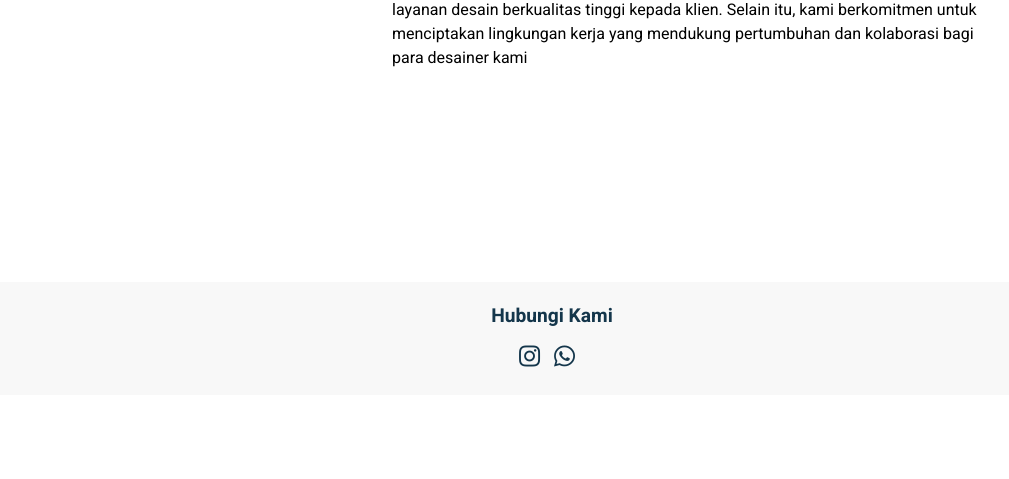
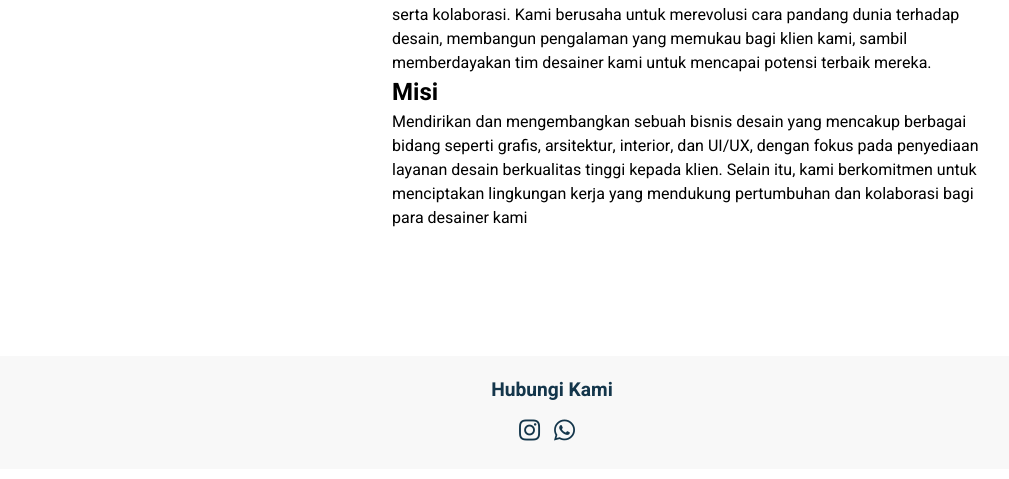
Before and after one commit to Kaychanne/Graphica, a plain HTML site: page about.html in a window 1280 px wide. Shown: the part 405-884 px from the top of the page, without its empty margins (88-1097 px from the left). Drawn offline with Linux system fonts and the light colour scheme.

Commit message:
Perbaikan #1

```diff
--- a/view/css/about.css
+++ b/view/css/about.css
@@ -73,7 +73,7 @@ header {
     display: flex;
     justify-content: center;
     align-items: center;
-    height: 100vh;
+    height: 82vh;
 }
 
 .container {
@@ -90,7 +90,7 @@ header {
 
 .right-column {
     position: absolute;
-    top: 40%;
+    top: 60%;
     transform: translateY(-50%);
     right: 0;
     width: 600px;
@@ -101,8 +101,7 @@ header {
 footer {
     background-color: var(--background-color);
     padding: 20px 0;
-    position: fixed;
-    bottom: 0;
+    position: absolute;
     left: 0;
     width: 100%;
 }
--- a/view/css/layanan.css
+++ b/view/css/layanan.css
@@ -106,7 +106,7 @@ header {
 .card {
     border-radius: 5px;
     background-color: var(--background-color);
-    height: 485px;
+    height: 545px;
     display: flex;
     flex-direction: column;
     padding: 10px;
@@ -161,7 +161,7 @@ header {
 footer {
     background-color: var(--background-color);
     padding: 20px 0;
-    position: fixed;
+    position: absolute;
     bottom: 0;
     left: 0;
     width: 100%;
--- a/view/css/portofolio.css
+++ b/view/css/portofolio.css
@@ -169,7 +169,6 @@ textarea {
     display: flex;
     justify-content: center;
     flex-wrap: wrap;
-    margin-bottom: 75px;
 }
 
 .project {
@@ -198,8 +197,7 @@ textarea {
 footer {
     background-color: var(--background-color);
     padding: 20px 0;
-    position: fixed;
-    bottom: 0;
+    position: absolute;
     left: 0;
     width: 100%;
 }
```
